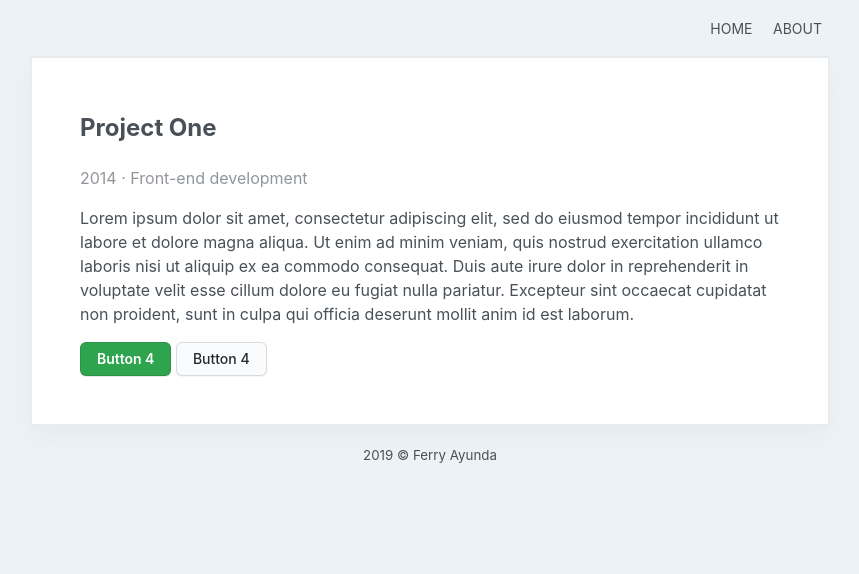
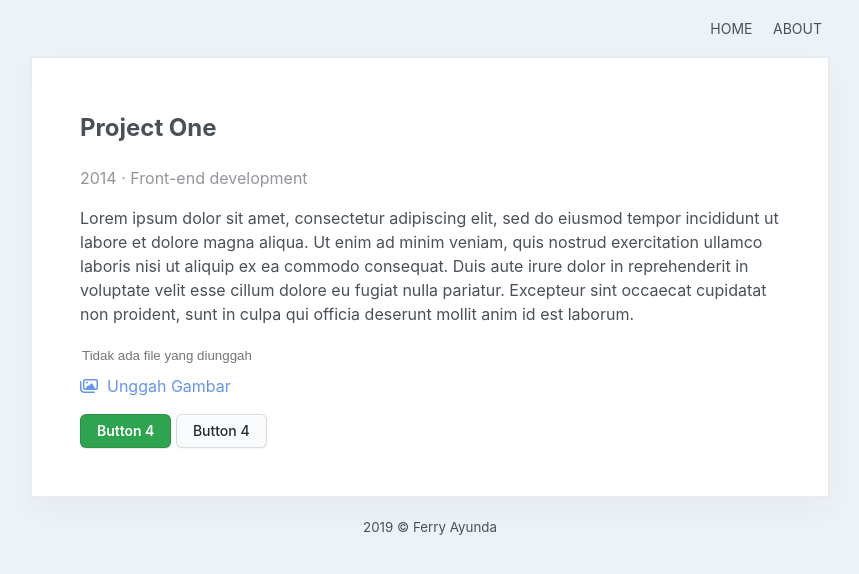
Before and after one commit to cakfer/twb.nz, a plain HTML site: page abc.html in a window 1280 px wide. Shown: the whole page, without its empty margins (210-1069 px from the left). Drawn offline with Linux system fonts and the light colour scheme.

Commit message:
Update abc.html

```diff
--- a/abc.html
+++ b/abc.html
@@ -27,6 +27,8 @@
 body{font-family:-apple-system,BlinkMacSystemFont,'avenir next',avenir,Noto Sans,helvetica,'helvetica neue',sans-serif}body{font-size:1rem;line-height:1.5;-webkit-font-smoothing:antialiased;text-rendering:optimizeLegibility}a,a:visited{color:inherit}a:hover,a:visited:hover{color:dodgerblue}a{text-decoration:none;}blockquote{background:#f9f9f9;border-left:5px solid black;font-size:120%;margin:2rem 0;padding:1rem}blockquote p{margin:0}blockquote footer{font-size:80%;margin:1rem 0 0 0}dl dt{margin-bottom:0.5rem}dl dd{font-style:italic;margin-bottom:2rem}code,.highlight{background:#edf2f7;overflow:auto}code{word-break:break-all}code{padding:0.1rem 0.3rem}pre{padding:1em}.date{opacity:0.6}html{box-sizing:border-box;margin:0;padding:0}*,*:before,*:after{box-sizing:inherit}body{background-color:#edf2f7;color:#495057}header,main{margin:0 auto;max-width:50rem}main{background:white;border:2px solid #e9ecef;-webkit-box-shadow:0 0.75rem 1.5rem rgba(18,38,63,0.03);box-shadow:0 0.75rem 1.5rem rgba(18,38,63,0.03);padding:2rem 3rem}ul,ol{padding:0;list-style-position:inside}table{border-collapse:collapse;text-align:left;width:100%}table tr{border-bottom:1px solid black}table td{padding:0.5rem}img{width:100%;margin:0.5rem 0}nav ul{list-style:none !important;padding:0;text-align:right}nav ul li{display:inline-block}nav a,nav a:visited{margin:0.5rem;text-decoration:none;font-size:0.875rem;text-transform:uppercase;color:inherit}footer{margin:1rem 0;text-align:center;color:inherit}
 </style>
 
+<!-- Fontawesome -->
+<script src="https://kit.fontawesome.com/2a19ad17e3.js"></script>
 </head>
 <body>
 <span class="over"></span>
@@ -47,6 +49,17 @@ body{font-family:-apple-system,BlinkMacSystemFont,'avenir next',avenir,Noto Sans
 <p>Lorem ipsum dolor sit amet, consectetur adipiscing elit, sed do eiusmod tempor incididunt ut labore et dolore magna aliqua. Ut enim ad minim veniam, quis nostrud exercitation ullamco laboris nisi ut aliquip ex ea commodo consequat. Duis aute irure dolor in reprehenderit in voluptate velit esse cillum dolore eu fugiat nulla pariatur. Excepteur sint occaecat cupidatat non proident, sunt in culpa qui officia deserunt mollit anim id est laborum.</p>
 
 <p>
+<form>
+<input type="text" id="filename" autocomplete="off" readonly="" placeholder="Tidak ada file yang diunggah">
+<br />
+<label for="fileInput" class="custom-file-upload">
+<i class="far fa-images"></i>&nbsp; Unggah Gambar
+<input id="fileInput" type="file" multiple required />
+</label>
+</form>
+</p>
+
+<p>
 <button class="button-3" role="button">Button 4</button>
 <button class="button-4" role="button">Button 4</button>
 </p>
```
